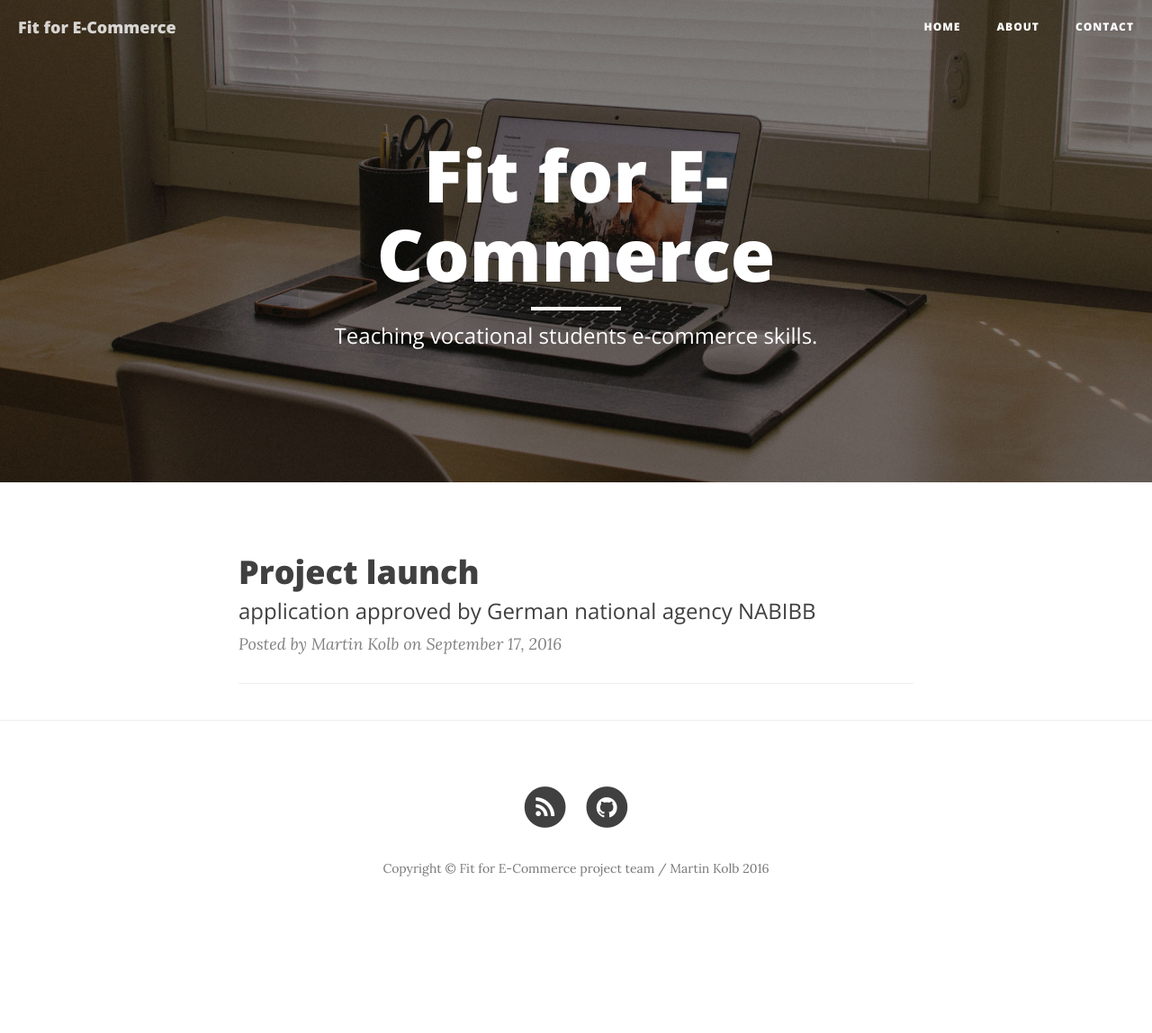
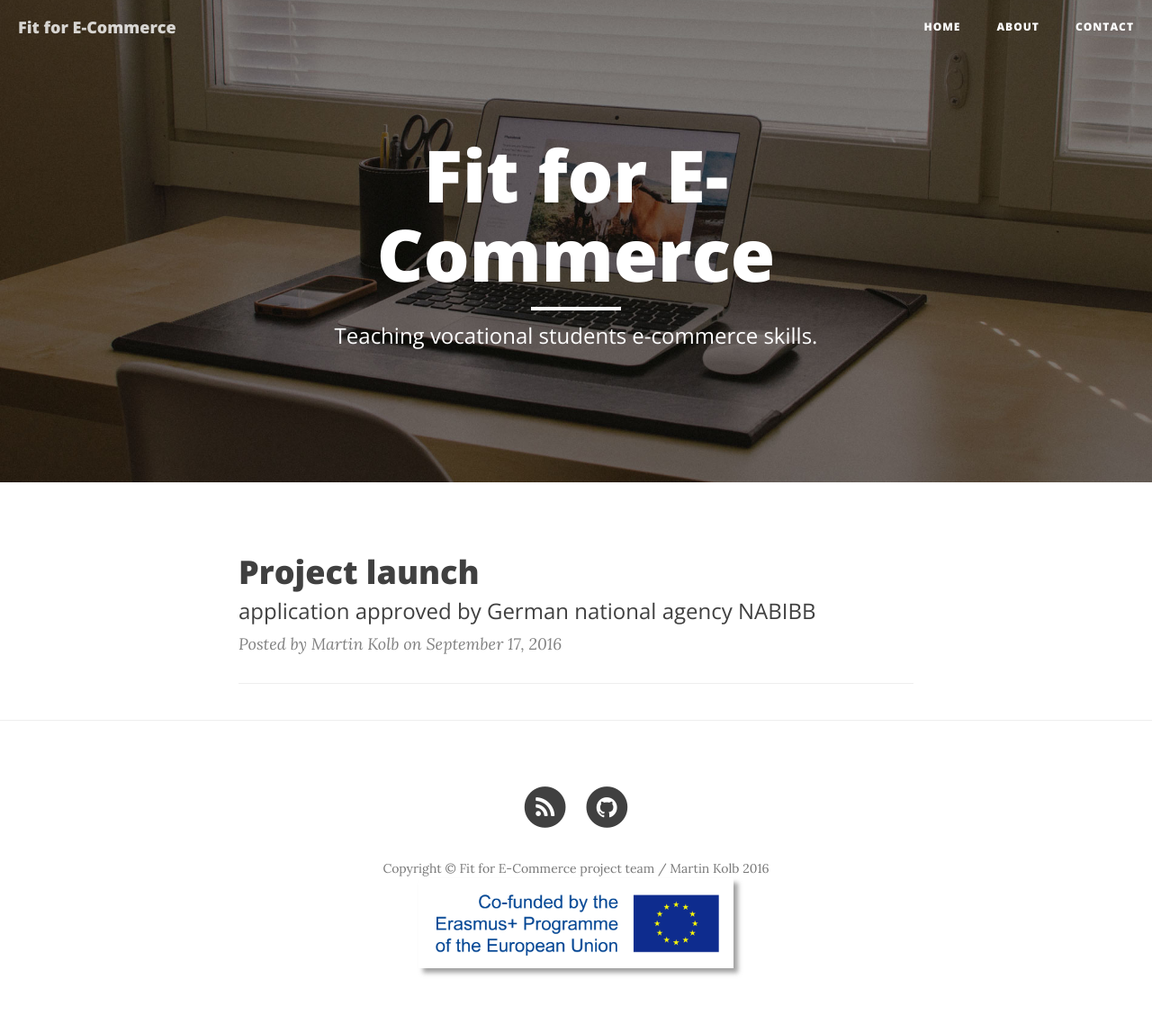
Before and after one commit to fitforecommerce/fitforecommerce.github.io, a Jekyll site: the page built from index.html, in a window 1280 px wide. Shown: the whole page at 90% size. Built offline with Jekyll 4.4.1, drawn with Linux system fonts in a browser that asks for light colours; nearby versions of some CDN libraries; the list of posts is cut into pages by our own code; before the commit the page ends 1041 px from its top, so only the background shows below that.

Commit message:
add co-financed logo

```diff
--- a/_includes/footer.html
+++ b/_includes/footer.html
@@ -55,6 +55,13 @@
                 </ul>
                 <p class="copyright text-muted">Copyright &copy; {{ site.copyright_name }} {{ site.time | date: '%Y' }}</p>
             </div>
+			<div class="col-lg-4 col-lg-offset-4">
+				<ul class="list-inline text-center">
+					<li>
+						<img src='img/co-funded-erasmus+.jpg' alt='co-funded by the Erasmus+ Programme of the European Union'>
+					</li>
+				</ul>
+			</div>
         </div>
     </div>
 </footer>
```
